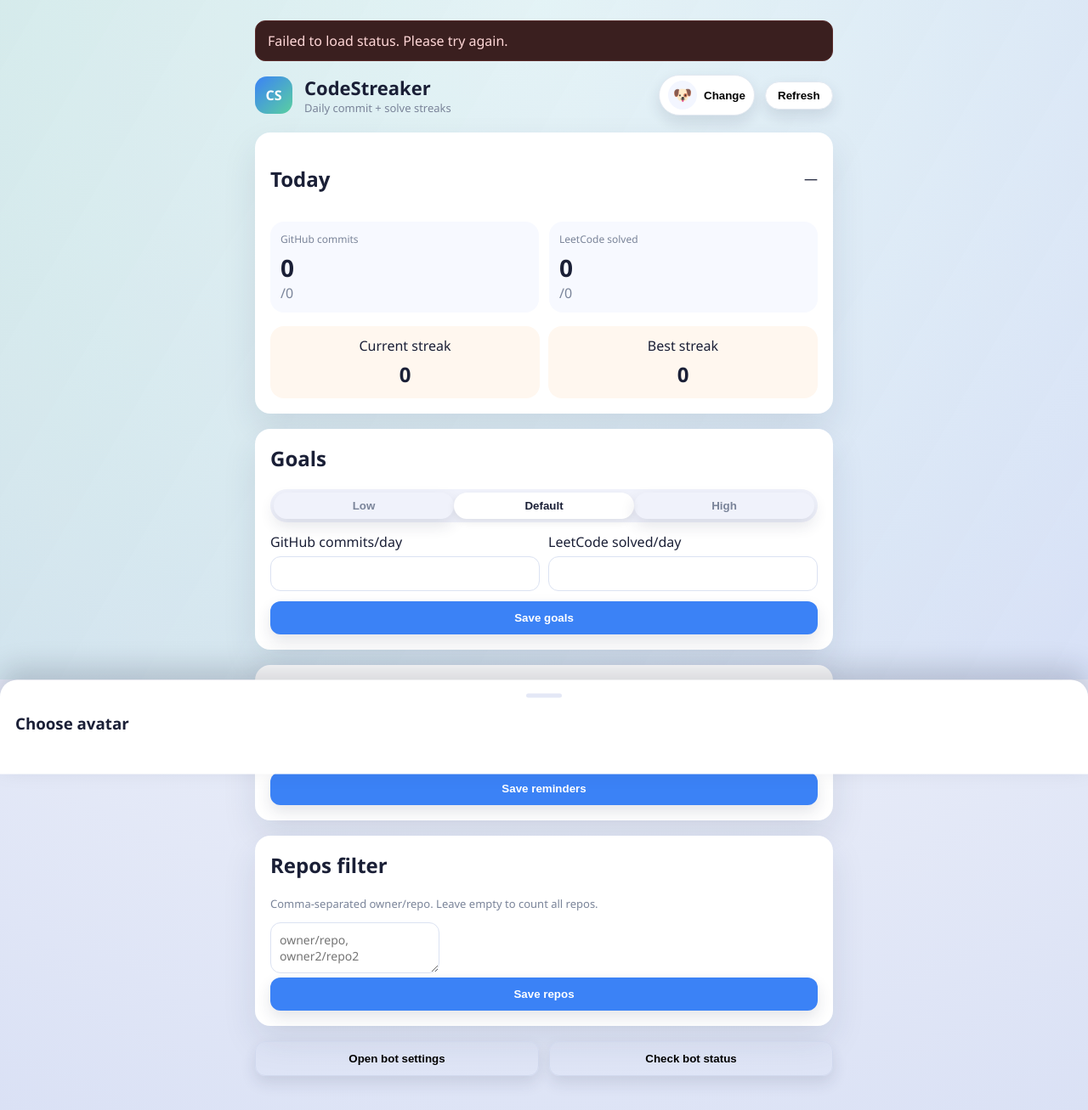
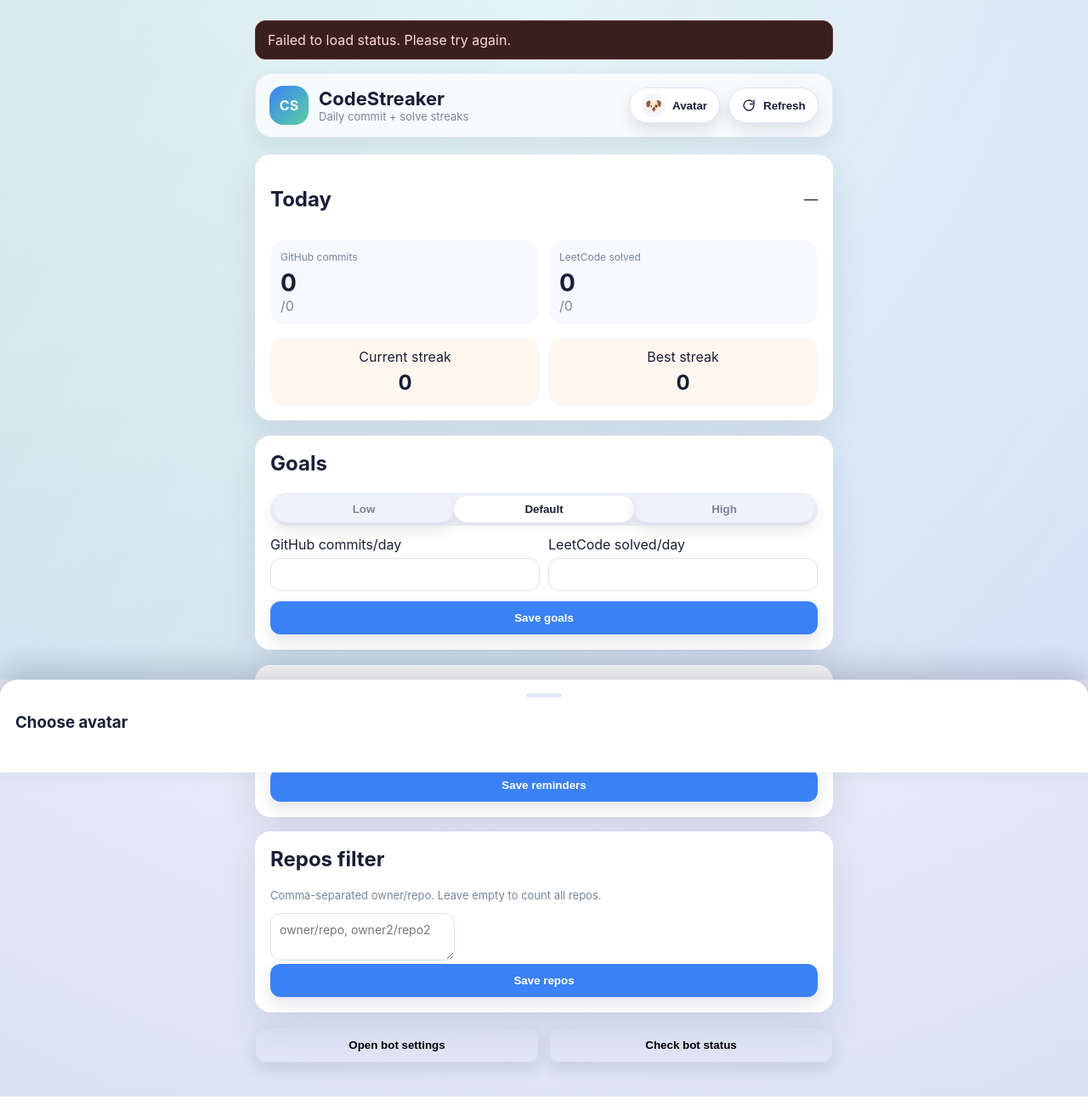
Before and after one commit to SytsevichRoma/codestreaker, a FastAPI app: page / in a window 1280 px wide. Shown: the whole page at 85% size. Run offline with FastAPI, Linux system fonts and the light colour scheme; parts of the project's set-up code (start-up, migrations or seed data) failed here and were passed over; some libraries are stand-ins or nearby versions.

Commit message:
ui: polish header topbar and action pills

```diff
--- a/app/web/static/app.js
+++ b/app/web/static/app.js
@@ -261,13 +261,13 @@ function initIosTap() {
 
 document.addEventListener("DOMContentLoaded", () => {
   renderAvatarBadge();
-  document.getElementById("refresh").addEventListener("click", loadStatus);
+  document.getElementById("btnRefresh").addEventListener("click", loadStatus);
   document.getElementById("save-goals").addEventListener("click", saveGoals);
   document.getElementById("save-reminders").addEventListener("click", saveReminders);
   document.getElementById("save-repos").addEventListener("click", saveRepos);
   document.getElementById("open-settings").addEventListener("click", () => openBotLink("settings"));
   document.getElementById("open-status").addEventListener("click", () => openBotLink("status"));
-  document.getElementById("change-avatar").addEventListener("click", openAvatarSheet);
+  document.getElementById("btnAvatar").addEventListener("click", openAvatarSheet);
   document.getElementById("avatar-backdrop").addEventListener("click", closeAvatarSheet);
   document.addEventListener("keydown", (event) => {
     if (event.key === "Escape") closeAvatarSheet();
--- a/app/web/static/styles.css
+++ b/app/web/static/styles.css
@@ -7,7 +7,7 @@
   --accent-2: #5ad0a0;
   --shadow: 0 18px 40px rgba(32, 45, 80, 0.1);
   --radius: 18px;
-  --font: "Space Grotesk", "SF Pro Rounded", "Avenir", "Segoe UI", sans-serif;
+  --font: "SF Pro Text", "SF Pro Rounded", "Space Grotesk", "Avenir", "Segoe UI", sans-serif;
 }
 
 * {
@@ -40,65 +40,101 @@ body.is-loading .container {
   animation: page-enter 420ms ease-out both;
 }
 
-.header {
+.topbar {
   display: flex;
+  align-items: center;
   justify-content: space-between;
-  align-items: center;
+  gap: 16px;
+  padding: 14px 16px;
   margin-bottom: 20px;
+  background: rgba(255, 255, 255, 0.72);
+  border: 1px solid rgba(226, 232, 240, 0.9);
+  border-radius: 20px;
+  box-shadow: 0 10px 22px rgba(32, 45, 80, 0.08);
+  backdrop-filter: blur(10px);
 }
 
-.header-actions {
+.topbar-actions {
   display: flex;
   align-items: center;
-  gap: 12px;
+  gap: 10px;
+  flex-shrink: 0;
 }
 
-.avatar-chip {
-  display: flex;
+.pill-btn {
+  display: inline-flex;
   align-items: center;
   gap: 8px;
-  padding: 6px 10px;
+  height: 42px;
+  padding: 0 14px;
+  border-radius: 999px;
+  border: 1px solid rgba(219, 226, 242, 0.9);
   background: #fff;
-  border: 1px solid #e2e8f0;
-  border-radius: 999px;
   font-weight: 600;
+  color: var(--text);
+  box-shadow: 0 6px 14px rgba(36, 45, 74, 0.12);
+  white-space: nowrap;
+}
+
+.pill-icon {
+  width: 18px;
+  height: 18px;
+  display: inline-flex;
+}
+
+.pill-icon svg {
+  width: 18px;
+  height: 18px;
 }
 
 .avatar-badge {
-  width: 34px;
-  height: 34px;
+  width: 28px;
+  height: 28px;
   border-radius: 999px;
   background: #f3f6ff;
   display: grid;
   place-items: center;
-  font-size: 18px;
+  font-size: 16px;
 }
 
-.logo {
+.topbar-left {
   display: flex;
   align-items: center;
-  gap: 14px;
+  gap: 12px;
+  min-width: 0;
 }
 
-.logo-mark {
-  width: 44px;
-  height: 44px;
-  border-radius: 14px;
+.app-icon {
+  width: 46px;
+  height: 46px;
+  border-radius: 16px;
   background: linear-gradient(135deg, #3b82f6, #5ad0a0);
   color: #fff;
   display: grid;
   place-items: center;
   font-weight: 700;
+  font-size: 16px;
+  flex-shrink: 0;
+}
+
+.topbar-title {
+  min-width: 0;
 }
 
 .title {
   font-size: 22px;
   font-weight: 700;
+  white-space: nowrap;
+  overflow: hidden;
+  text-overflow: ellipsis;
 }
 
 .subtitle {
   color: var(--muted);
   font-size: 13px;
+  white-space: nowrap;
+  overflow: hidden;
+  text-overflow: ellipsis;
 }
 
 .card {
@@ -426,6 +462,21 @@ button:disabled {
 }
 
 @media (max-width: 600px) {
+  .topbar {
+    flex-wrap: wrap;
+    justify-content: center;
+    text-align: center;
+  }
+
+  .topbar-left {
+    justify-content: center;
+  }
+
+  .topbar-actions {
+    width: 100%;
+    justify-content: center;
+  }
+
   .metrics,
   .goal-grid,
   .streaks,
--- a/app/web/templates/index.html
+++ b/app/web/templates/index.html
@@ -13,20 +13,39 @@
       <div id="error-banner" style="display: none; padding: 12px 14px; margin-bottom: 16px; border-radius: 12px; background: #3a1f1f; color: #ffd7d7; border: 1px solid #5a2b2b;">
         Error loading status.
       </div>
-      <header class="header">
-        <div class="logo">
-          <div class="logo-mark">CS</div>
-          <div>
+      <header class="topbar">
+        <div class="topbar-left">
+          <div class="app-icon">CS</div>
+          <div class="topbar-title">
             <div class="title">CodeStreaker</div>
             <div class="subtitle">Daily commit + solve streaks</div>
           </div>
         </div>
-        <div class="header-actions">
-          <button class="avatar-chip ios-tap ios-button" id="change-avatar" type="button">
+        <div class="topbar-actions">
+          <button class="pill-btn ios-tap ios-button" id="btnAvatar" type="button">
             <span class="avatar-badge" id="avatar-badge">🐶</span>
-            <span>Change</span>
+            <span>Avatar</span>
           </button>
-          <button class="pill ios-tap ios-button" id="refresh" type="button">Refresh</button>
+          <button class="pill-btn ios-tap ios-button" id="btnRefresh" type="button">
+            <span class="pill-icon" aria-hidden="true">
+              <svg viewBox="0 0 24 24" fill="none">
+                <path
+                  d="M20 12a8 8 0 1 1-2.34-5.66"
+                  stroke="currentColor"
+                  stroke-width="1.8"
+                  stroke-linecap="round"
+                />
+                <path
+                  d="M20 4v6h-6"
+                  stroke="currentColor"
+                  stroke-width="1.8"
+                  stroke-linecap="round"
+                  stroke-linejoin="round"
+                />
+              </svg>
+            </span>
+            <span>Refresh</span>
+          </button>
         </div>
       </header>
 
```
Also changed, not shown: codestreaker.db.
